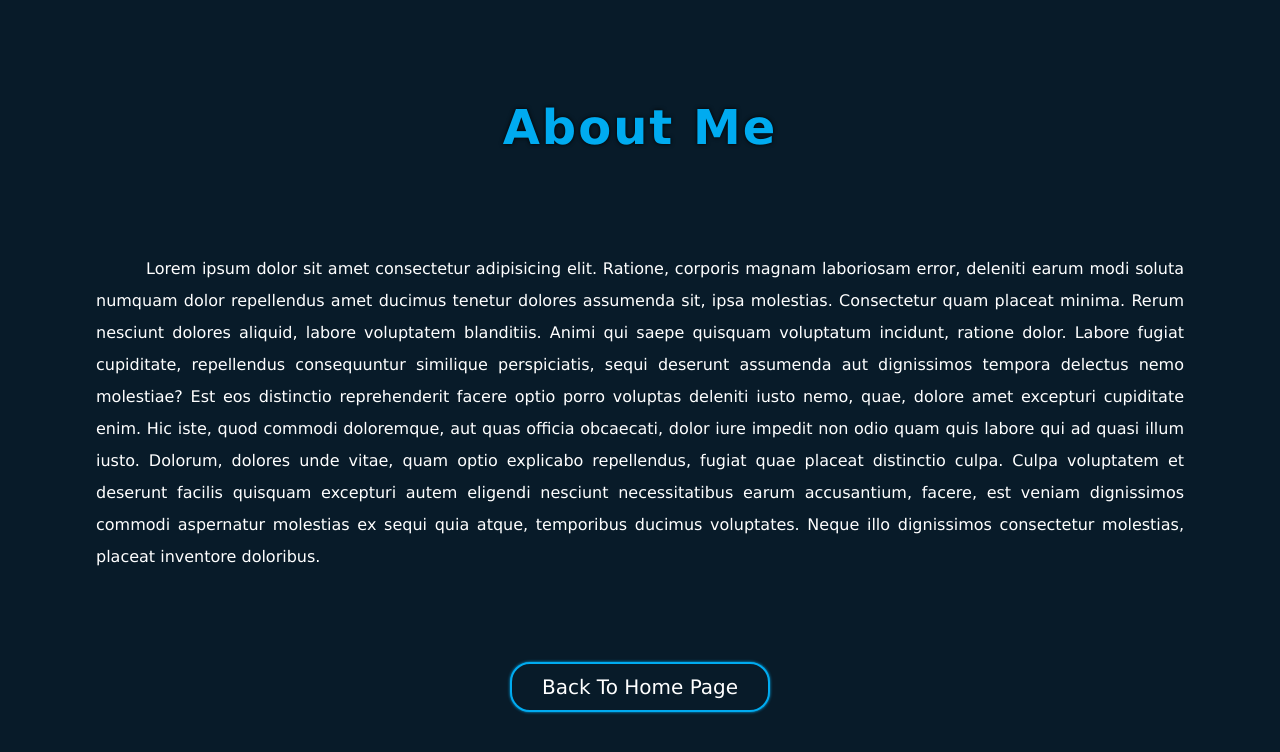
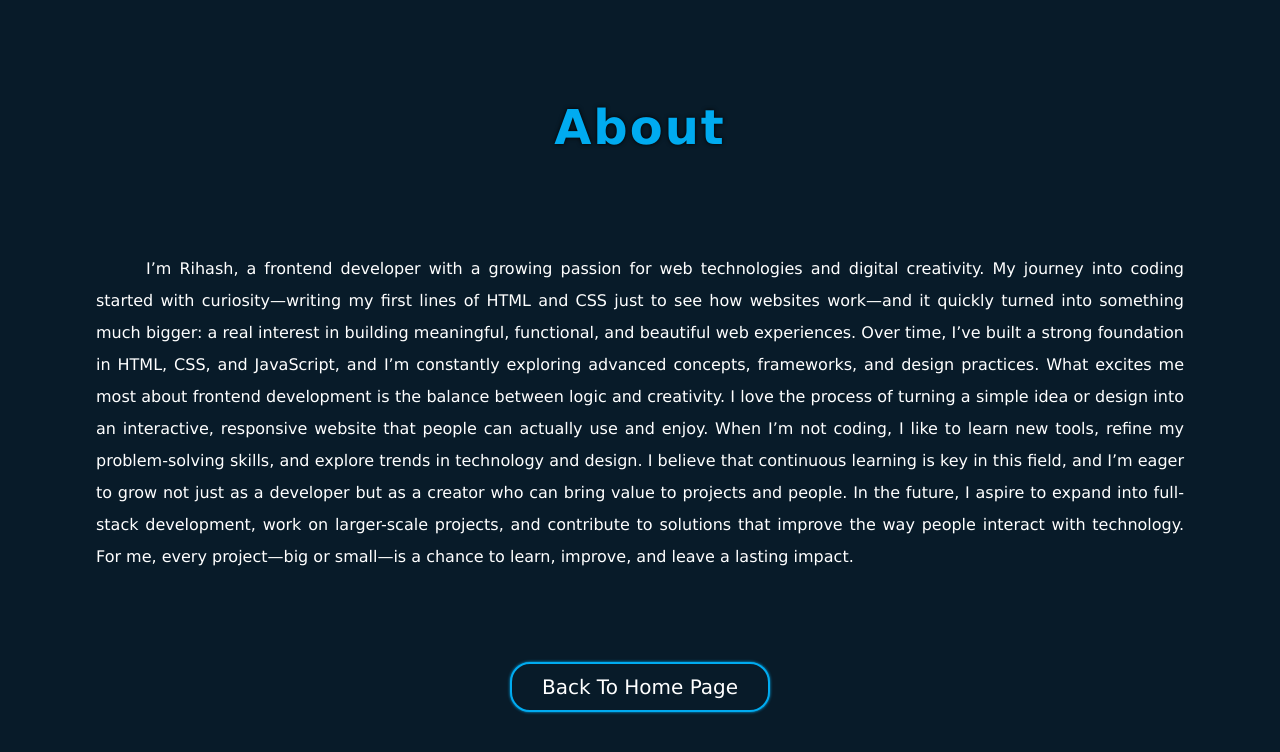
Before and after one commit to Rihash18/Portfolio, a plain HTML site: page about.html in a window 1280 px wide. Drawn offline with Linux system fonts and the light colour scheme.

Commit message:
Update about.html
about content updated

```diff
--- a/about.html
+++ b/about.html
@@ -184,19 +184,16 @@
 
 <body>
     <div class="container">
-        <h1>About Me</h1>
-        <p>Lorem ipsum dolor sit amet consectetur adipisicing elit. Ratione, corporis magnam laboriosam error, deleniti
-            earum modi soluta numquam dolor repellendus amet ducimus tenetur dolores assumenda sit, ipsa molestias.
-            Consectetur quam placeat minima. Rerum nesciunt dolores aliquid, labore voluptatem blanditiis. Animi qui
-            saepe quisquam voluptatum incidunt, ratione dolor. Labore fugiat cupiditate, repellendus consequuntur
-            similique perspiciatis, sequi deserunt assumenda aut dignissimos tempora delectus nemo molestiae? Est eos
-            distinctio reprehenderit facere optio porro voluptas deleniti iusto nemo, quae, dolore amet excepturi
-            cupiditate enim. Hic iste, quod commodi doloremque, aut quas officia obcaecati, dolor iure impedit non odio
-            quam quis labore qui ad quasi illum iusto. Dolorum, dolores unde vitae, quam optio explicabo repellendus,
-            fugiat quae placeat distinctio culpa. Culpa voluptatem et deserunt facilis quisquam excepturi autem eligendi
-            nesciunt necessitatibus earum accusantium, facere, est veniam dignissimos commodi aspernatur molestias ex
-            sequi quia atque, temporibus ducimus voluptates. Neque illo dignissimos consectetur molestias, placeat
-            inventore doloribus.</p>
+        <h1>About</h1>
+        <p>
+            I’m Rihash, a frontend developer with a growing passion for web technologies and digital creativity. My journey into coding started with curiosity—writing my first lines of HTML and CSS just to see how websites work—and it quickly turned into something much bigger: a real interest in building meaningful, functional, and beautiful web experiences.
+
+Over time, I’ve built a strong foundation in HTML, CSS, and JavaScript, and I’m constantly exploring advanced concepts, frameworks, and design practices. What excites me most about frontend development is the balance between logic and creativity. I love the process of turning a simple idea or design into an interactive, responsive website that people can actually use and enjoy.
+
+When I’m not coding, I like to learn new tools, refine my problem-solving skills, and explore trends in technology and design. I believe that continuous learning is key in this field, and I’m eager to grow not just as a developer but as a creator who can bring value to projects and people.
+
+In the future, I aspire to expand into full-stack development, work on larger-scale projects, and contribute to solutions that improve the way people interact with technology. For me, every project—big or small—is a chance to learn, improve, and leave a lasting impact.
+        </p>
         <div class="a">
             <a href="index.html">Back To Home Page</a>
         </div>
```
